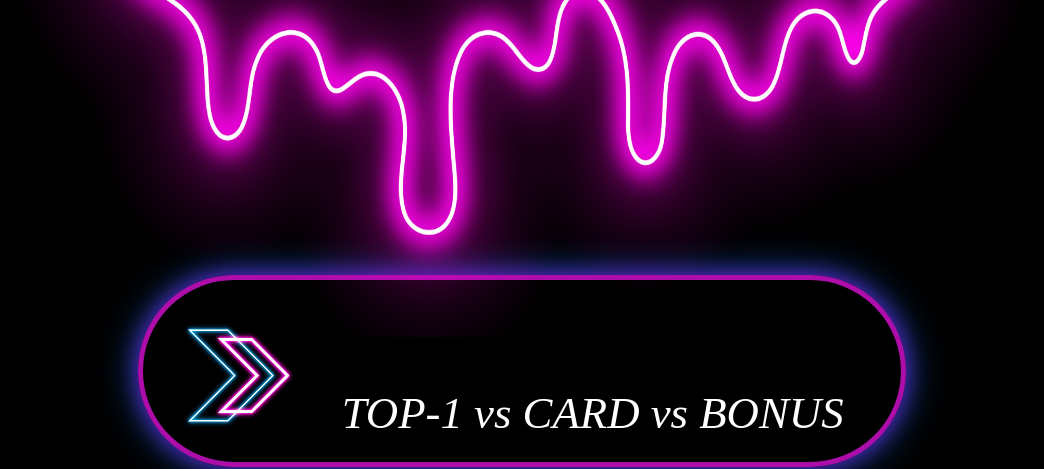
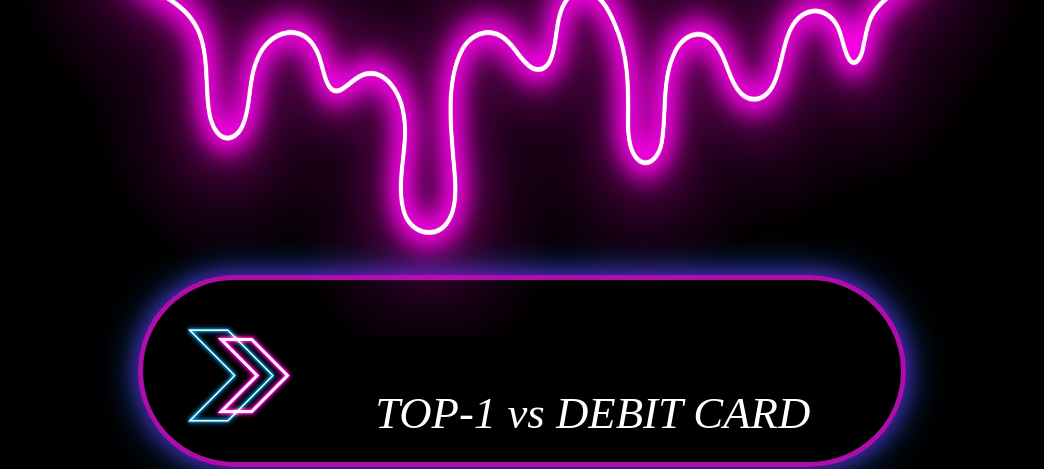
Before and after one commit to MBLiquid/exch, a plain HTML site: page index.html in a window 1280 px wide. Shown: the part 338-807 px from the top of the page, without its empty margins (118-1162 px from the left). Drawn offline with Linux system fonts and the light colour scheme; a web font is replaced by a local one.

Commit message:
Update index.html

```diff
--- a/index.html
+++ b/index.html
@@ -1049,7 +1049,7 @@
 
             <div class="block-content">
                 <img src="CSS/logo_bin.svg" alt="" class="logo">
-                <p class="bonusText">TOP-1 vs CARD vs BONUS</p>
+                <p class="bonusText">TOP-1 vs DEBIT CARD</p>
             </div>
         </div>
     </a>
```
